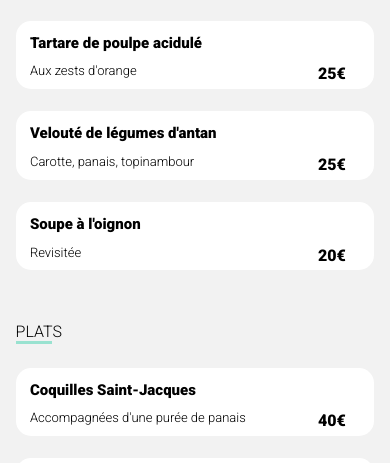
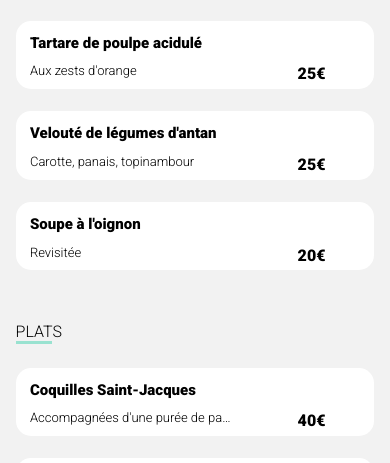
Before and after one commit to julienngono/Cr-ation-du-site-Ohmyfood-Paris-, a website: page pages/menu1.html in a window 390 px wide. Shown: the part 353-816 px from the top of the page. Drawn offline with Linux system fonts and the light colour scheme; a web font is replaced by a local one.

Commit message:
PREMIER COMMIT

```diff
--- a/css/prefixed/style.css
+++ b/css/prefixed/style.css
@@ -685,7 +685,7 @@ a {
   display: -webkit-box;
   display: -ms-flexbox;
   display: flex;
-  width: 224px;
+  width: 60%;
   -webkit-box-orient: vertical;
   -webkit-box-direction: normal;
       -ms-flex-direction: column;
@@ -702,7 +702,7 @@ a {
 }
 @media (max-width: 995px) {
   .menu--grid .commande .items {
-    width: 224px;
+    width: 60%;
     right: 96px;
   }
 }
--- a/css/style.css
+++ b/css/style.css
@@ -569,7 +569,7 @@ a {
 .menu--grid .commande .items {
   padding-left: 5%;
   display: flex;
-  width: 224px;
+  width:60%;
   flex-direction: column;
   justify-content: space-around;
 }
@@ -581,8 +581,8 @@ a {
 }
 @media (max-width: 995px) {
   .menu--grid .commande .items {
-    width: 224px;
-    right: 96px;
+    width: 60%;
+    /*right: 96px;*/
   }
 }
 @media (max-width: 768px) {
--- a/pages/menu1.html
+++ b/pages/menu1.html
@@ -1,5 +1,5 @@
 <!DOCTYPE html>
-<html lang="en">
+<html lang="fr">
   <head>
     <meta charset="UTF-8" />
     <meta http-equiv="X-UA-Compatible" content="IE=edge" />
```
Also changed, not shown: index.html (+1 -1 lines), pages/menu2.html (+1 -1 lines), pages/menu3.html (+1 -1 lines), pages/menu4.html (+1 -1 lines).
